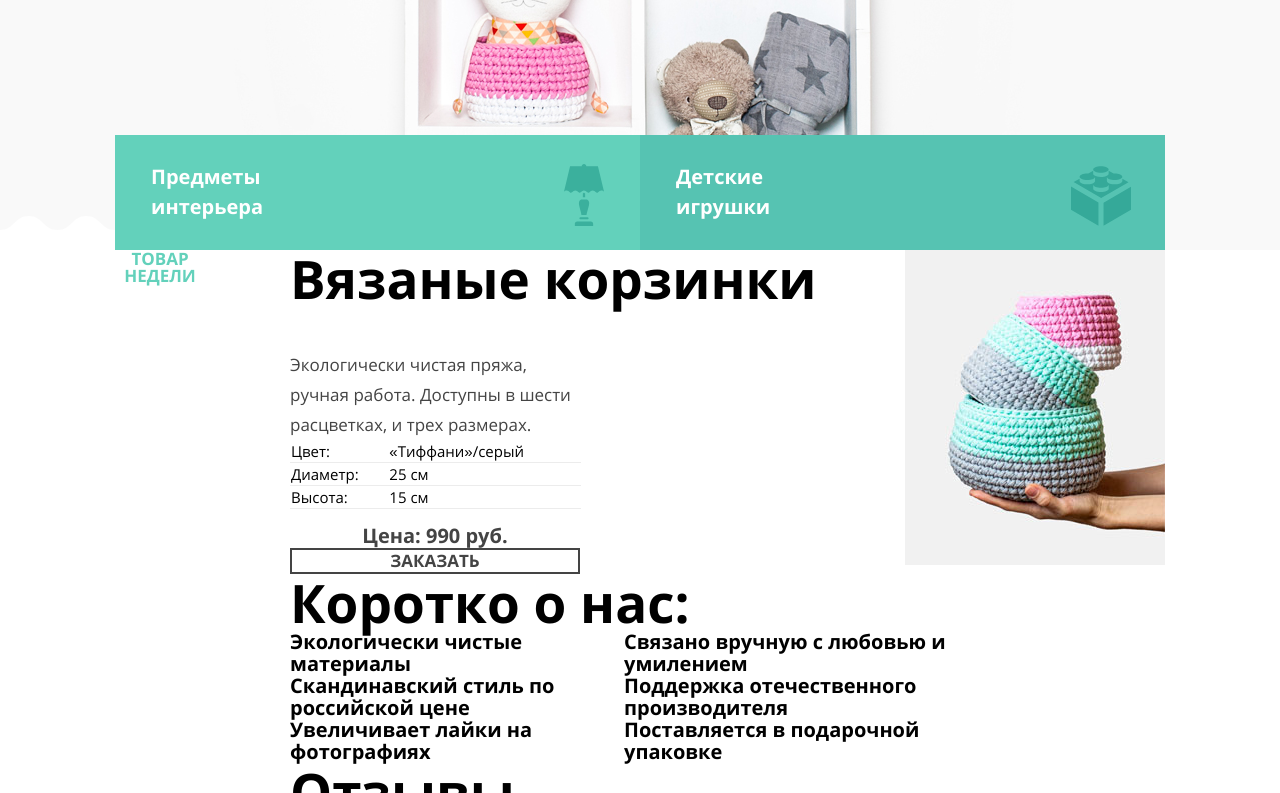
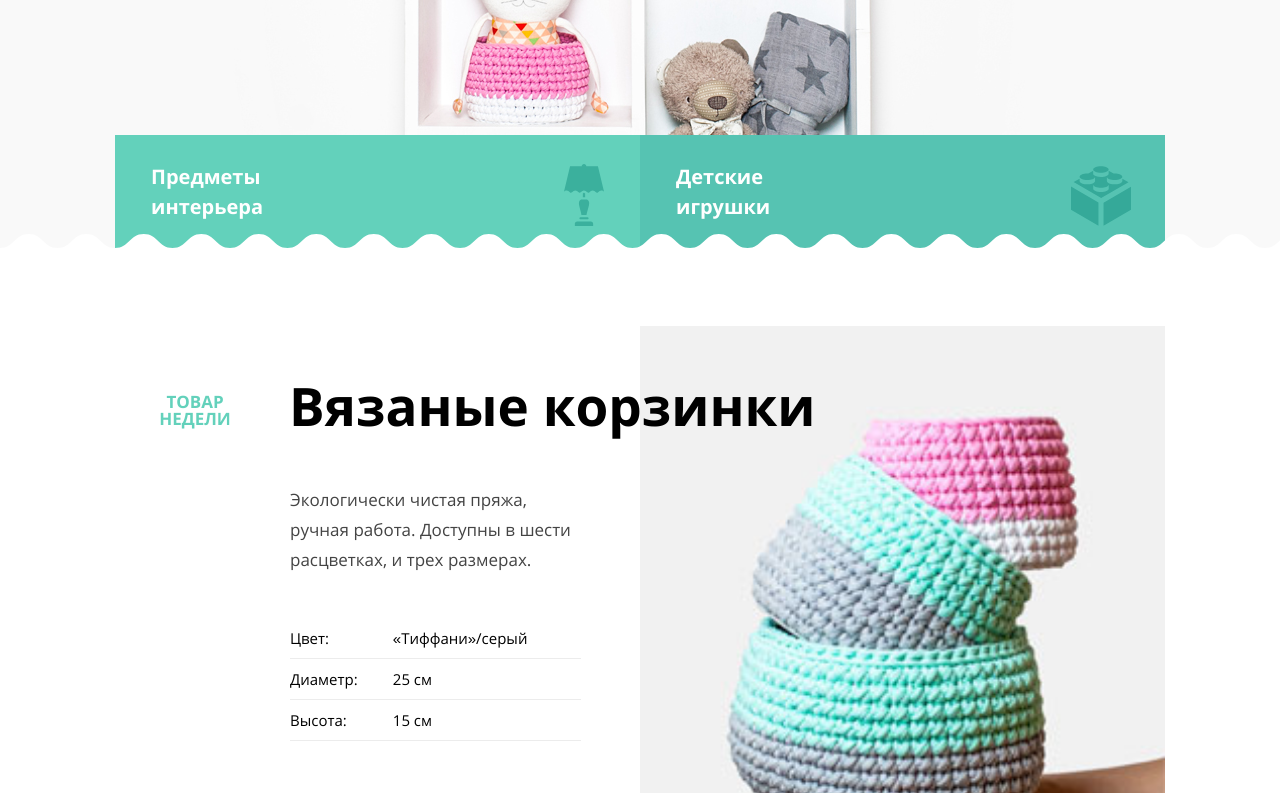
Before and after one commit to andryshan/354109-mishka-16, a website: page source/index.html in a window 1280 px wide. Shown: the part 580-1373 px from the top of the page. Drawn offline with nearby package versions, Linux system fonts and the light colour scheme; files that its build step writes are made by us from their sources.

Commit message:
Доделал топ продукты, начал блок about

```diff
--- a/source/sass/blocks/about.scss
+++ b/source/sass/blocks/about.scss
@@ -3,6 +3,8 @@
   font-size: 25px;
   line-height: 30px;
   font-weight: bold;
+  padding-top: 18px;
+  padding-bottom: 18px;
 }
 
 .about__list {
@@ -14,8 +16,28 @@
   font-weight: bold;
 }
 
+.about__item {
+  padding-top: 53px;
+  position: relative;
+}
+
+.about__item::before {
+  position: absolute;
+  content: "";
+}
+
+.about__item--eco::before {
+  top: 0;
+  left: 0;
+  width: 32px;
+  height: 37px;
+  background: url("/../img/icon-feature-flower.svg") no-repeat 0 0;
+}
+
 .about__description {
   margin: 0;
+  padding-top: 15px;
+  padding-bottom: 15px;
 }
 
 .about__wrapper {
--- a/source/sass/blocks/features.scss
+++ b/source/sass/blocks/features.scss
@@ -26,7 +26,7 @@
 .features__item-link {
   color: #ffffff;
   display: flex;
-  padding: 27px 0 28px 0;
+  padding: 27px 0 28px 29px;
   position: relative;
 }
 
@@ -44,7 +44,7 @@
   width: 40px;
   height: 62px;
   top: 24px;
-  right: 7px;
+  right: 36px;
 
   path {
     fill: #3bb09d;
@@ -57,7 +57,7 @@
   width: 60px;
   height: 60px;
   top: 19px;
-  right: 1px;
+  right: 27px;
 
   path {
     fill: #35a999;
@@ -73,26 +73,36 @@
 }
 
 .features__wrapper {
-  width: 260px;
-  margin: 0 auto;
+  width: auto;
   display: flex;
   flex-direction: column;
-  background-image: url("../../img/hero-mobile@1x.jpg");
+  background-image: url("../img/hero-mobile@1x.jpg");
   background-repeat: no-repeat;
   background-position: top center;
 }
 
 @media (min-width: 768px) {
   .features {
-    background-image: url("../../img/bg-zigzag-fill.svg");
-    background-repeat: no-repeat;
-    background-position: 0 bottom;
+    position: relative;
   }
 
+  .features::after {
+    position: absolute;
+    content: "";
+    background-image: url("../img/bg-zigzag-fill.svg");
+    background-repeat: repeat-x;
+    background-position: 0 bottom;
+    width: 100%;
+    height: 35px;
+    bottom: -18px;
+    left: 0;
+  }
+
+
   .features__wrapper {
-    width: 668px;
+    width: 87%;
     margin: 0 auto;
-    background-image: url("../../img/hero-tablet@1x.jpg");
+    background-image: url("../img/hero-tablet@1x.jpg");
     background-position: bottom center;
   }
 
@@ -103,7 +113,8 @@
   }
 
   .features__item {
-    width: 334px;
+    width: 314px;
+    flex-grow: 1;
   }
 
   .features__title {
@@ -118,6 +129,26 @@
     padding: 27px 0 28px 36px;
   }
 
+  .features__item--interior .features__item-link:hover::before {
+    content: "";
+    position: absolute;
+    width: 100%;
+    height: 5px;
+    background-color: #63d1bb;
+    top: -5px;
+    left: 0;
+  }
+
+  .features__item--toys .features__item-link:hover::before {
+    content: "";
+    position: absolute;
+    width: 100%;
+    height: 5px;
+    background-color: #56c3b2;
+    top: -5px;
+    left: 0;
+  }
+
   .features__item--interior svg {
     top: 29px;
     right: 36px;
@@ -128,11 +159,18 @@
     right: 34px;
   }
 }
+/* .features__item--interior .features__item-link {
+    background-color: #63d1bb;
 
+    transition: all 0.2s;
+    transform: scaleY(0);
+    transform-origin: bottom;
+    will-change: transform;
+  } */
 @media (min-width: 1150px) {
   .features__wrapper {
     width: 1050px;
-    background-image: url("../../img/hero-desktop@1x.jpg");
+    background-image: url("../img/hero-desktop@1x.jpg");
   }
 
   .features__item {
--- a/source/sass/blocks/top-product.scss
+++ b/source/sass/blocks/top-product.scss
@@ -1,8 +1,28 @@
+.top-product {
+  position: relative;
+  padding-bottom: 50px;
+}
+
+.top-product::after {
+  position: absolute;
+  content: "";
+  background-image: url("../img/bg-zigzag-line.svg");
+  background-repeat: repeat-x;
+  background-position: 0 bottom;
+  width: 100%;
+  height: 25px;
+  bottom: 9px;
+  left: 0;
+  background-size: 100%;
+}
+
 .top-product__title {
   margin: 0;
   font-size: 25px;
   line-height: 30px;
   font-weight: bold;
+  padding-top: 7px;
+  padding-bottom: 1px;
 }
 
 .top-product__week {
@@ -20,6 +40,8 @@
   line-height: 24px;
   font-weight: normal;
   color: #444444;
+  padding-top: 17px;
+  padding-bottom: 17px;
 }
 
 .top-product__list {
@@ -33,6 +55,15 @@
 .top-product__characteristic,
 .top-product__field {
   border-bottom: 1px solid #ececec;
+  padding: 10px 0 10px 0;
+}
+
+.top-product__field {
+  padding: 10px 0 10px 10px;
+}
+
+.top-product__info {
+  margin-bottom: 26px;
 }
 
 .top-product__price {
@@ -42,15 +73,30 @@
   font-weight: bold;
   color: #444444;
   text-align: center;
+  padding-top: 15px;
+  padding-bottom: 25px;
 }
 
 .top-product__wrapper {
+  width: 82%;
+  margin: 0 auto;
+  padding-top: 20px;
+}
+
+.top-product__image {
+  display: flex;
+  justify-content: center;
+  margin-bottom: 9px;
+}
+
+.top-product__image img {
   width: 260px;
-  margin: 0 auto;
+  height: 315px;
 }
 
 .top-product__order {
-  width: 260px;
+  width: 100%;
+  padding: 15px 0;
 }
 
 @media (min-width: 768px) {
@@ -58,13 +104,15 @@
     width: 668px;
     display: flex;
     flex-wrap: wrap;
-    justify-content: space-between;
     position: relative;
   }
 
   .top-product__title {
     font-size: 43px;
     line-height: 50px;
+    padding-top: 29px;
+    padding-bottom: 29px;
+    margin-right: auto;
   }
 
   .top-product__week {
@@ -72,17 +120,24 @@
     line-height: 17px;
     width: 90px;
     text-align: center;
+    padding-top: 40px;
+    padding-right: 18px;
   }
 
   .top-product__description {
     font-size: 17px;
     line-height: 30px;
     width: 300px;
+    padding-top: 20px;
+    padding-bottom: 20px;
+    margin-bottom: 14px;
   }
 
   .top-product__price {
     font-size: 20px;
     line-height: 24px;
+    padding-top: 16px;
+    padding-bottom: 32px;
   }
 
   .top-product__list {
@@ -98,6 +153,25 @@
     bottom: 0;
     left: 0;
   }
+
+  .top-product__image {
+    padding-top: 28px;
+    margin-bottom: 0;
+  }
+
+  .top-product__image img {
+    width: 333px;
+    height: 404px;
+  }
+
+  .top-product__info {
+    margin-bottom: 0;
+    margin-right: auto;
+  }
+
+  .top-product::after {
+    bottom: -18px;
+  }
 }
 
 @media (min-width: 1150px) {
@@ -109,16 +183,19 @@
     font-size: 53px;
     line-height: 57px;
     position: absolute;
-    left: 175px;
+    left: 174px;
+    top: 98px;
   }
 
   .top-product__week {
-    position: absolute;
+    padding-right: 0;
+    margin-top: 83px;
+    padding-left: 35px;
   }
 
   .top-product__info {
-    padding-left: 175px;
-    margin-top: 100px;
+    padding-left: 50px;
+    margin-top: 195px;
   }
 
   .top-product__bottom {
@@ -126,4 +203,22 @@
     bottom: 0;
     left: 175px;
   }
+
+  .top-product__image {
+    padding-top: 56px;
+    margin-right: 0;
+  }
+
+  .top-product__image img {
+    width: 525px;
+    height: 636px;
+  }
+
+  .top-product__description {
+    margin-bottom: 23px;
+  }
+
+  .top-product::after {
+    bottom: -46px;
+  }
 }
```
